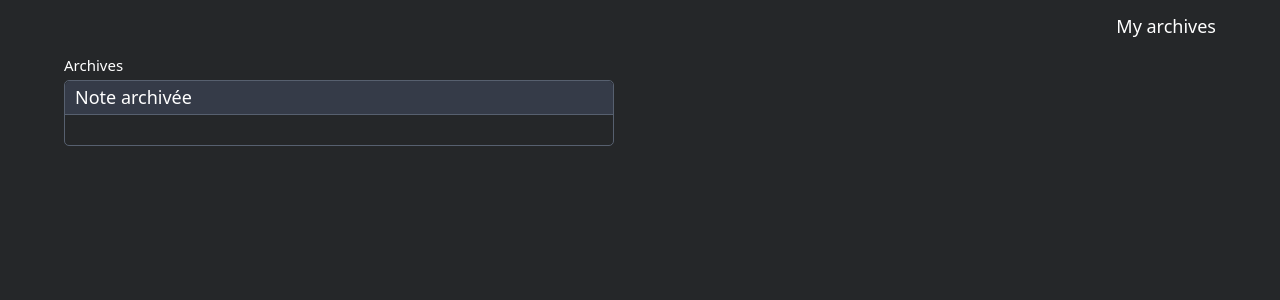
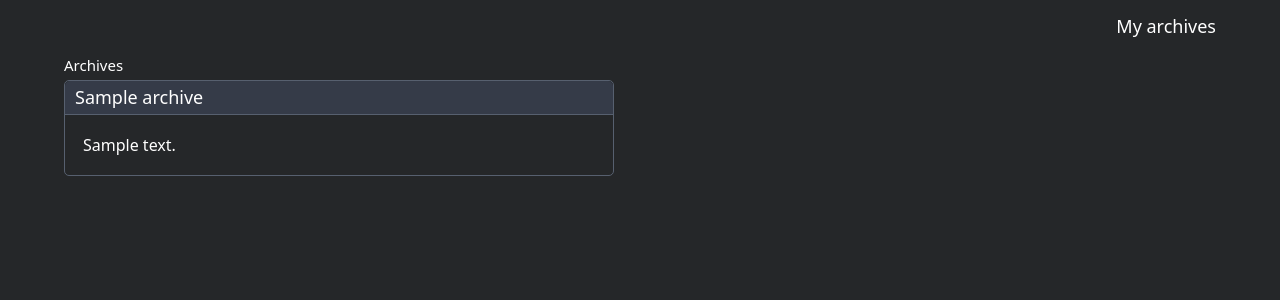
Before and after one commit to xxPHDEVxx/Notes, a PHP site: the page made by view/view_archives.php in a window 1280 px wide. Shown: the top 300 px of the page. Run offline with PHP 8.4, Linux system fonts and the light colour scheme; the template is opened without the code that fills it: most values are stand-ins (such as "Sample title", 1, 10 or a date in 2020).

Commit message:
feat(view_archives): méthode get_archives

```diff
--- a/css/style.css
+++ b/css/style.css
@@ -132,16 +132,13 @@ h2{
 .note_archivee{
 
     border:1.5px solid  #57606f;
-    color:white;
+    color: white;
     border-radius: 5px;
     width: 43%;
-
-
+    background: #252729;
     position: absolute;
     left: 5%;
     top: 10%;
-
-
 
 }
 .note_archivee .note_title{
@@ -150,11 +147,9 @@ h2{
     border-top-right-radius:5px ;
     border-top-left-radius: 5px;
     padding:3px 10px;
-    margin:0 0 30px 0;
     background: #353b48;
 
-
 }
-.note_archivee .not_content{
-
+.note_archivee .note_content{
+    padding: 18px;
 }
--- a/view/view_archives.php
+++ b/view/view_archives.php
@@ -17,10 +17,17 @@
         <h1>My archives</h1>
         <h2>Archives</h2>
         <div class="note_archivee">
-            <div class="note_title">Note archivée</div>
-            <div class="note_content"></div>
+            <?php if (count($archives) != 0): ?>
+                <?php foreach ($archives as $archive): ?>
+                    <div class="note_title"><?=$archive["title"]?></div>
+                    <div class="note_content"><?= $archive["content"]?></div>
+
+                <?php endforeach; ?>
+            <?php endif; ?>
         </div>
     </div>
 
+
+
 </body>
 </html>
--- a/view/view_index.php
+++ b/view/view_index.php
@@ -9,7 +9,7 @@
     <script src="https://cdn.jsdelivr.net/npm/bootstrap@5.3.2/dist/js/bootstrap.bundle.min.js" integrity="sha384-C6RzsynM9kWDrMNeT87bh95OGNyZPhcTNXj1NW7RuBCsyN/o0jlpcV8Qyq46cDfL" crossorigin="anonymous"></script>
     <link href="css/style.css" rel="stylesheet" type="text/css">
 </head>
+
 <body>
-
 </body>
 </html>
```
Also changed, not shown: controller/ControllerMain.php (+3 -4 lines), model/User.php (+32 -0 lines).
